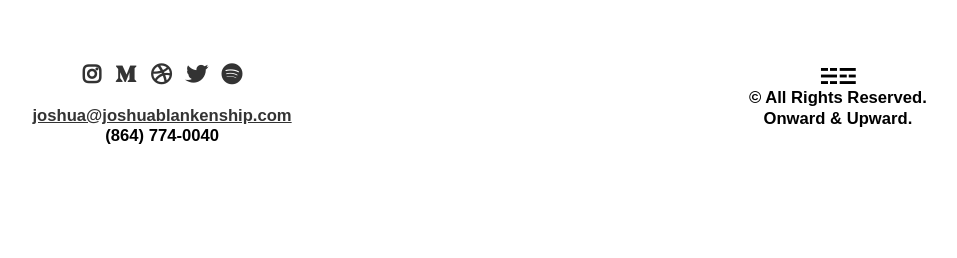
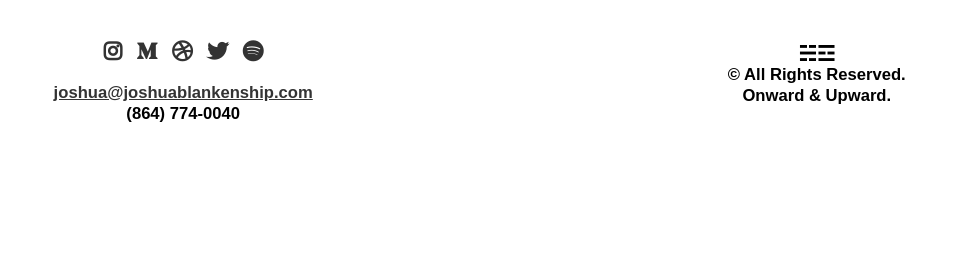
Before and after one commit to blankenship/xyz, a PHP site: page / in a window 1280 px wide; the page is wider, and only the part inside the window is pictured. Shown: the part 1223-1481 px from the top of that part, without its empty margins (140-1097 px from the left). After the commit the page ends 1345 px from the top of that part, so only its background shows below. Run offline with PHP 8.4, Linux system fonts and the light colour scheme; some libraries are stand-ins or nearby versions; some web fonts are replaced.

Commit message:
Update style.css

```diff
--- a/style.css
+++ b/style.css
@@ -84,7 +84,7 @@
 		line-height: 1.5;
 		overflow-x: hidden;
 		background: white;
-		padding: 0 2vw;
+		padding: 0 5vw;
 	}
 
 	.backgroundz {
```
